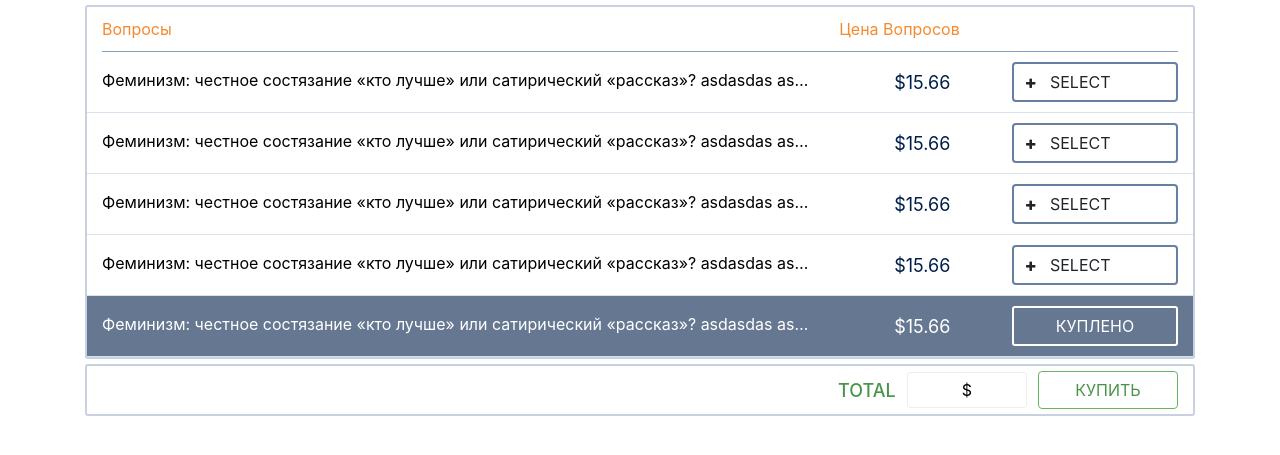
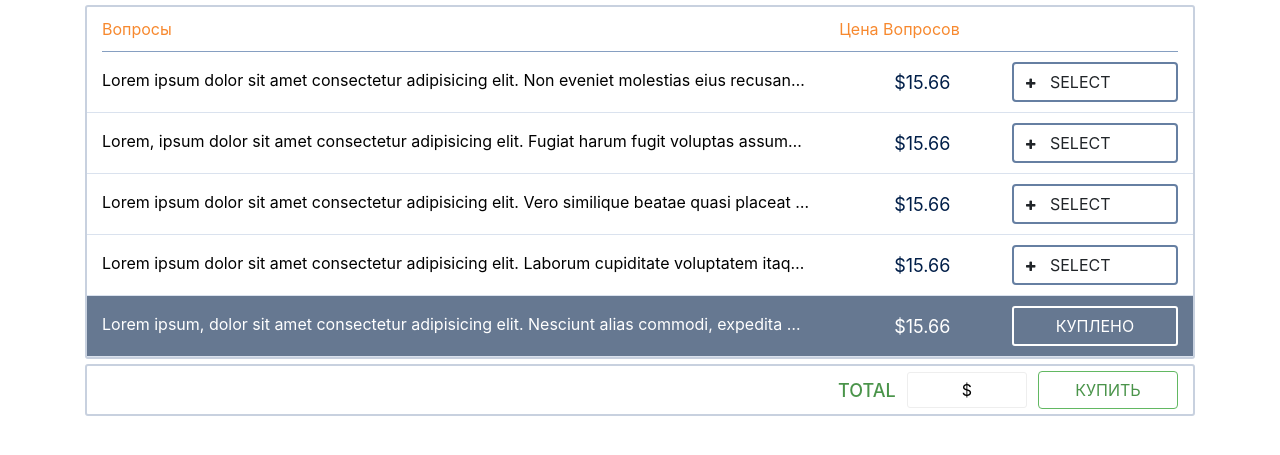
Before and after one commit to muradr777/cart_checkout, a plain HTML site: page index.html in a window 1280 px wide. Shown: the part 41-496 px from the top of the page. Drawn offline with nearby package versions, Linux system fonts and the light colour scheme.

Commit message:
Text content

```diff
--- a/index.html
+++ b/index.html
@@ -41,8 +41,8 @@
           <div class="row">
             <div class="col-sm-8">
               <div class="product-col-questions">
-                Феминизм: честное состязание «кто лучше» или сатирический
-                «рассказ»? asdasdas asd asdasd asdasdasdasd
+                Lorem ipsum dolor sit amet consectetur adipisicing elit. Non
+                eveniet molestias eius recusandae alias perferendis.
               </div>
             </div>
             <div class="col-sm-4">
@@ -68,8 +68,8 @@
           <div class="row">
             <div class="col-sm-8">
               <div class="product-col-questions">
-                Феминизм: честное состязание «кто лучше» или сатирический
-                «рассказ»? asdasdas asd asdasd asdasdasdasd
+                Lorem, ipsum dolor sit amet consectetur adipisicing elit. Fugiat
+                harum fugit voluptas assumenda iure earum.
               </div>
             </div>
             <div class="col-sm-4">
@@ -95,8 +95,9 @@
           <div class="row">
             <div class="col-sm-8">
               <div class="product-col-questions">
-                Феминизм: честное состязание «кто лучше» или сатирический
-                «рассказ»? asdasdas asd asdasd asdasdasdasd
+                Lorem ipsum dolor sit amet consectetur adipisicing elit. Vero
+                similique beatae quasi placeat nostrum laboriosam! «рассказ»?
+                asdasdas asd asdasd asdasdasdasd
               </div>
             </div>
             <div class="col-sm-4">
@@ -122,8 +123,8 @@
           <div class="row">
             <div class="col-sm-8">
               <div class="product-col-questions">
-                Феминизм: честное состязание «кто лучше» или сатирический
-                «рассказ»? asdasdas asd asdasd asdasdasdasd
+                Lorem ipsum dolor sit amet consectetur adipisicing elit. Laborum
+                cupiditate voluptatem itaque tenetur ratione id.
               </div>
             </div>
             <div class="col-sm-4">
@@ -149,8 +150,8 @@
           <div class="row">
             <div class="col-sm-8">
               <div class="product-col-questions">
-                Феминизм: честное состязание «кто лучше» или сатирический
-                «рассказ»? asdasdas asd asdasd asdasdasdasd
+                Lorem ipsum, dolor sit amet consectetur adipisicing elit.
+                Nesciunt alias commodi, expedita odio cupiditate quod?
               </div>
             </div>
             <div class="col-sm-4">
```
